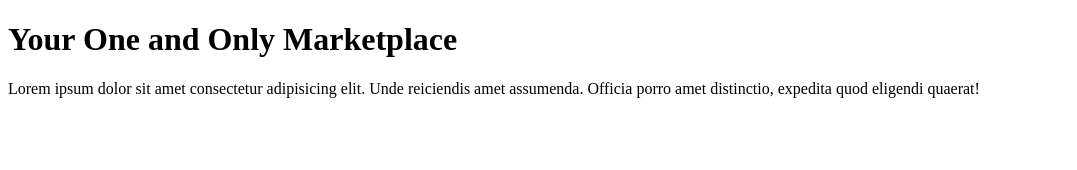
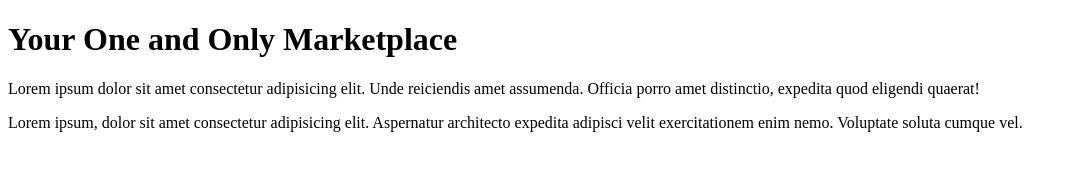
Before and after one commit to destinybrotobor/E-Market-1-2026, a plain HTML site: page index.html in a window 1280 px wide. Shown: the whole page, without its empty margins (0-1077 px from the left). Drawn offline with Linux system fonts and the light colour scheme.

Commit message:
Added a new paragraph

```diff
--- a/index.html
+++ b/index.html
@@ -12,5 +12,10 @@
       amet assumenda. Officia porro amet distinctio, expedita quod eligendi
       quaerat!
     </p>
+    <p>
+      Lorem ipsum, dolor sit amet consectetur adipisicing elit. Aspernatur
+      architecto expedita adipisci velit exercitationem enim nemo. Voluptate
+      soluta cumque vel.
+    </p>
   </body>
 </html>
```
